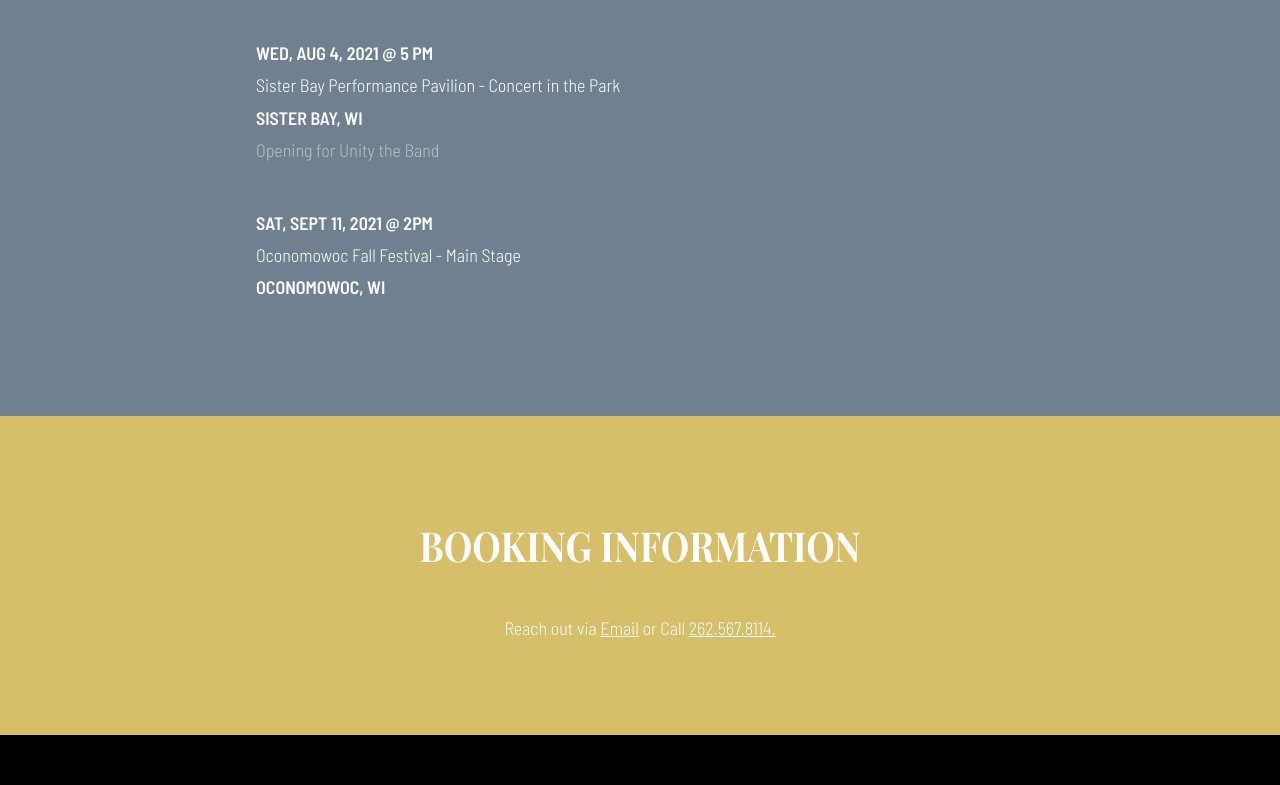
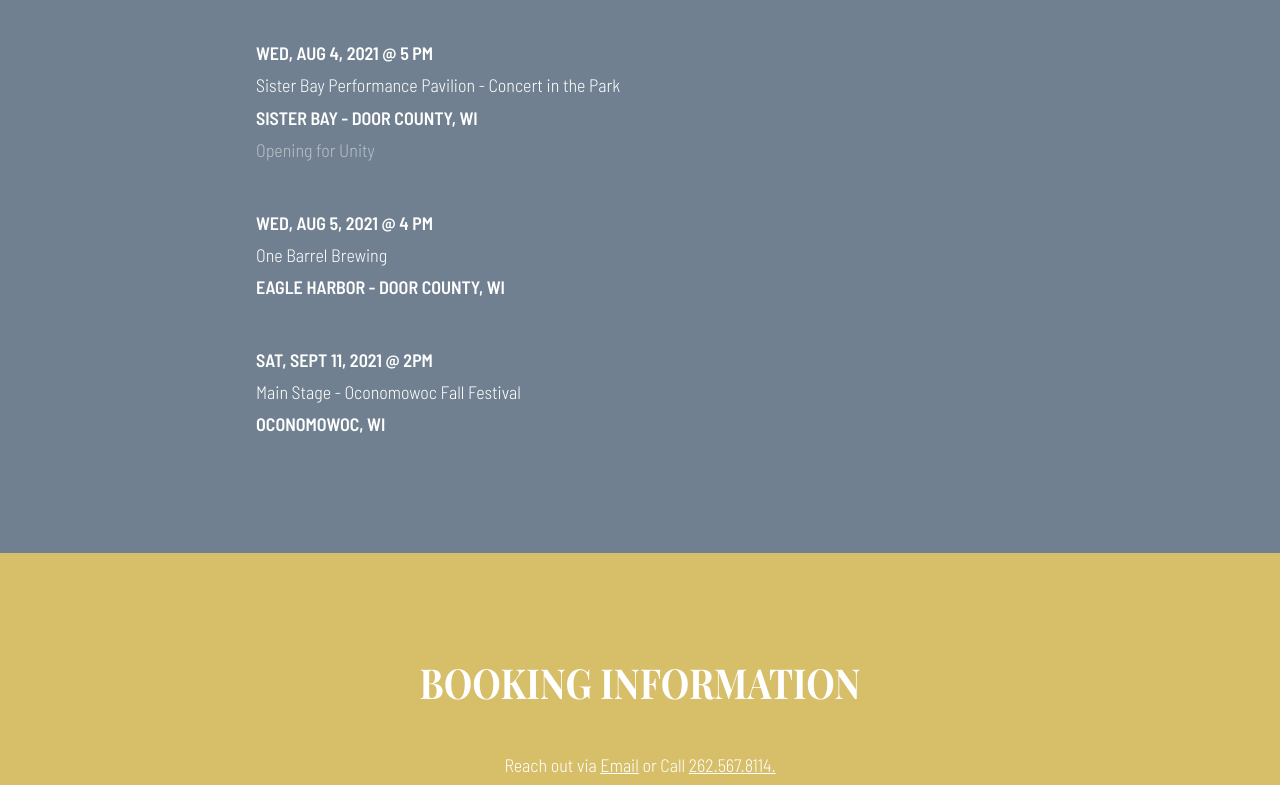
Before and after one commit to thomasdeitz/cc, a plain HTML site: page index.html in a window 1280 px wide. Shown: the part 1519-2304 px from the top of the page. Drawn offline with nearby package versions, Linux system fonts and the light colour scheme.

Commit message:
adds one barrel show...

```diff
--- a/index.html
+++ b/index.html
@@ -30,13 +30,6 @@
                   message: "There are currently no new shows scheduled... please check back soon.",
                   shows: [
                         {
-                            //datetime: 'Sat, July 25, 2021 @ Noon',
-                            //venue: 'Music & Motorcycles at the Mansion - Okauchee Lake Mansion',
-                            //location: 'Okauchee, WI'
-                            //notes: ''
-                            //ticketsUrl: ''
-                        },
-                        {
                             //datetime: 'Fri, July 30, 2021 @ 7PM',
                             //venue: 'Lac Le Belle Band Shell - Bands at the Beach',
                             //location: 'Oconomowoc, WI',
@@ -53,10 +46,24 @@
                         {
                             datetime: 'Wed, Aug 4, 2021 @ 5 PM',
                             venue: 'Sister Bay Performance Pavilion - Concert in the Park',
-                            location: 'Sister Bay, WI',
-                            notes: 'Opening for Unity the Band',
+                            location: 'Sister Bay - Door County, WI',
+                            notes: 'Opening for Unity',
                             //ticketsUrl: ''
                         },
+                        {
+                            datetime: 'Wed, Aug 5, 2021 @ 4 PM',
+                            venue: 'One Barrel Brewing',
+                            location: 'Eagle Harbor - Door County, WI',
+                            //notes: '',
+                            //ticketsUrl: ''
+                        },
+                        //{
+                            //datetime: 'Sun, Aug 8, 2021 @ 1 PM',
+                            //venue: 'Saz\'s Stage - Wisconsin State Fair',
+                            //location: 'West Allis, WI',
+                            //notes: 'Opening for Sammy Ray',
+                            //ticketsUrl: ''
+                        //},
                         {
                             //datetime: 'Sat, Aug 21, 2021 @ 2PM',
                             //venue: 'The Etcetera Bar and Grill',
@@ -73,7 +80,7 @@
                         },
                         {
                             datetime: 'Sat, Sept 11, 2021 @ 2PM',
-                            venue: 'Oconomowoc Fall Festival - Main Stage',
+                            venue: 'Main Stage - Oconomowoc Fall Festival',
                             location: 'Oconomowoc, WI',
                             //notes: ''
                             //ticketsUrl: ''
```
